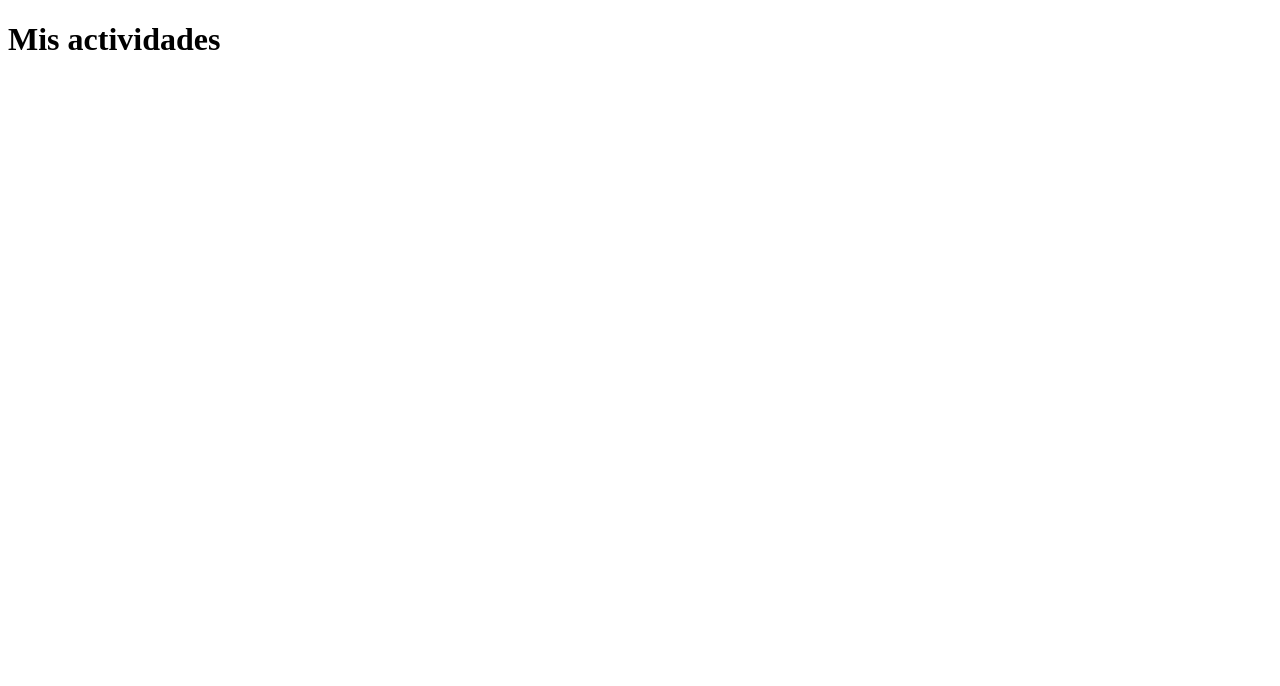
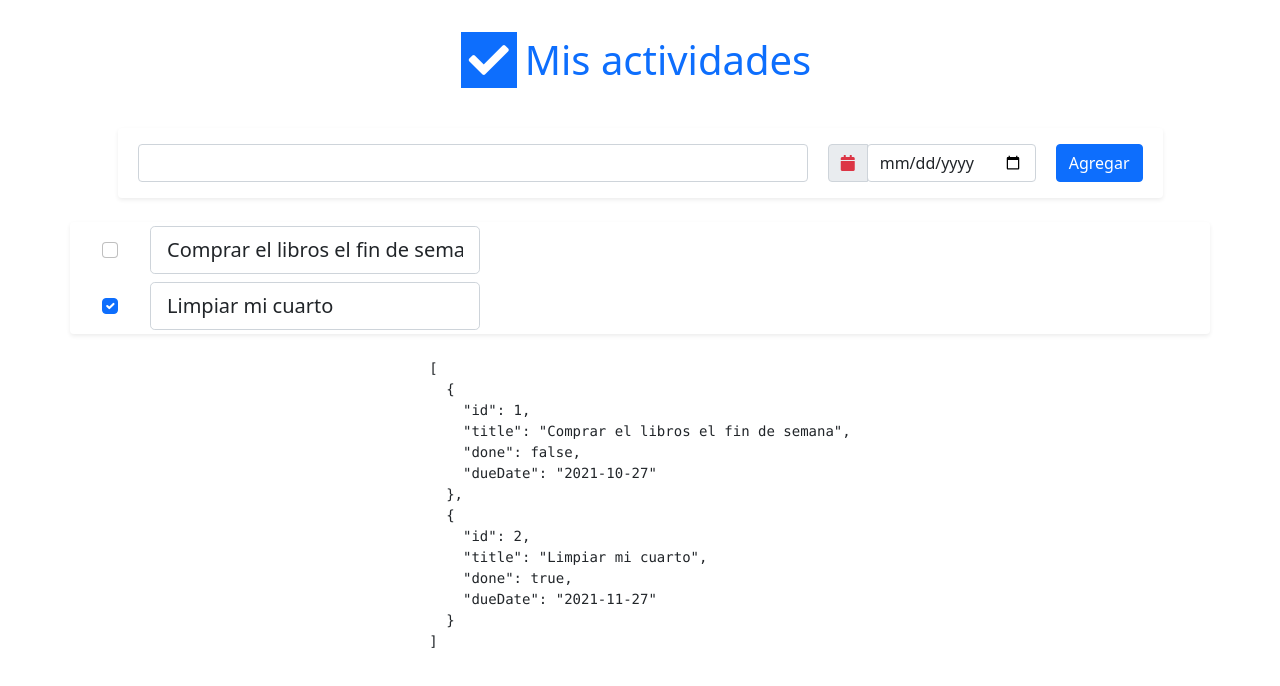
Before and after one commit to franz-bendezu/intro-vue-3-workshop-project-1, a plain HTML site: page index.html in a window 1280 px wide. Drawn offline with nearby package versions, Linux system fonts and the light colour scheme.

Commit message:
end first session

```diff
--- a/assets/styles.css
+++ b/assets/styles.css
@@ -0,0 +1,8 @@
+.add-todo-wrapper{
+    outline: none;
+}
+
+.add-todo-wrapper:focus{
+    border: none;
+    box-shadow: none;
+}
--- a/index.html
+++ b/index.html
@@ -3,6 +3,20 @@
   <head>
     <meta charset="UTF-8" />
     <title>Taller de Vue 3</title>
+    <!-- Bootstrap CSS -->
+    <link
+      href="https://cdn.jsdelivr.net/npm/bootstrap@5.1.1/dist/css/bootstrap.min.css"
+      rel="stylesheet"
+      integrity="sha384-F3w7mX95PdgyTmZZMECAngseQB83DfGTowi0iMjiWaeVhAn4FJkqJByhZMI3AhiU"
+      crossorigin="anonymous"
+    />
+    <!-- Font Awesome -->
+    <link
+      rel="stylesheet"
+      href="https://pro.fontawesome.com/releases/v5.10.0/css/all.css"
+      integrity="sha384-AYmEC3Yw5cVb3ZcuHtOA93w35dYTsvhLPVnYs9eStHfGJvOvKxVfELGroGkvsg+p"
+      crossorigin="anonymous"
+    />
     <!-- Import Styles -->
     <link rel="stylesheet" href="./assets/styles.css" />
     <!-- Import Vue.js -->
@@ -10,7 +24,96 @@
   </head>
   <body>
     <div id="app">
-      <h1 v-bind:title="subtitle">{{title}}</h1>
+      <div class="container">
+        <!-- Title Section  -->
+        <div class="row m-1 p-4">
+          <div class="col">
+            <div class="h1 text-primary text-center p-1">
+              <i class="fas fa-check bg-primary text-white p-2"></i>
+              <span class="p-2" v-bind:title="subtitle">{{title}}</span>
+            </div>
+          </div>
+        </div>
+        <!-- Creation Section  -->
+        <div class="row">
+          <form @submit.prevent="addTask" class="col col-11 mx-auto">
+            <div
+              class="
+                row
+                bg-white
+                rounded
+                shadow-sm
+                p-2
+                align-items-center
+                justify-content-center
+                add-todo-wrapper
+              "
+            >
+              <div class="col my-2">
+                <input
+                  v-model="currentTask.title"
+                  required
+                  class="form-control"
+                  type="text"
+                />
+              </div>
+              <div class="col-auto m-0 my-2 px-2 d-flex align-items-center">
+                <div class="input-group">
+                  <span class="input-group-text">
+                    <i
+                      class="fa fa-calendar"
+                      :class="{'text-danger': taskAlert(currentTask),'text-success': !taskAlert(currentTask)}"
+                    ></i>
+                  </span>
+                  <input
+                    v-model="currentTask.dueDate"
+                    required
+                    class="form-control rounded bg-tranparent"
+                    type="date"
+                  />
+                </div>
+              </div>
+              <div class="col-auto my-2">
+                <button class="btn btn-primary" type="submit">Agregar</button>
+              </div>
+            </div>
+          </form>
+        </div>
+        <div class="row my-4">
+          <div class="col cols-12 bg-white rounded shadow-sm">
+            <div
+              v-for="(task, index) of tasks"
+              :key="task.id"
+              class="row px-3 align-items-center"
+            >
+              <div class="col col-auto m-1 align-items-center">
+                <div>
+                  <input
+                    v-model="task.done"
+                    class="form-check-input"
+                    type="checkbox"
+                  />
+                </div>
+              </div>
+              <div class="col col-auto m-1 align-items-center">
+                <div class="input-group">
+                  <input
+                    v-model="task.title"
+                    class="form-control form-control-lg"
+                  />
+                  <span v-if="taskAlert(task)" class="input-group-text">
+                    <i class="fas fa-exclamation-triangle text-danger"></i>
+                  </span>
+                </div>
+              </div>
+            </div>
+          </div>
+        </div>
+        <!-- List of Task Section  -->
+        <div class="row justify-content-center">
+          <pre v-show="tasks.length>0" class="col col-auto">{{tasks}}</pre>
+        </div>
+      </div>
     </div>
 
     <!-- Import Js -->
--- a/main.js
+++ b/main.js
@@ -1,9 +1,43 @@
 const options = {
-  data(){
-      return {
-        title: "Mis actividades",
-        subtitle: "Tengo 5 actividades",
-      }
+  data() {
+    return {
+      title: "Mis actividades",
+      subtitle: "Tengo 5 actividades",
+      tasks: [
+        {
+          id: 1,
+          title: "Comprar el libros el fin de semana",
+          done: false,
+          dueDate: "2021-10-27",
+        },
+        {
+          id: 2,
+          title: "Limpiar mi cuarto",
+          done: true,
+          dueDate: "2021-11-27",
+        },
+      ],
+      defaultTask: {
+        title: "",
+        done: false,
+        dueDate: "",
+      },
+      currentTask: {
+        title: "",
+        done: false,
+        dueDate: "",
+      },
+      currentDate: "2021-10-03",
+    };
+  },
+  methods: {
+    taskAlert(task) {
+      return !task.done && task.dueDate < this.currentDate;
+    },
+    addTask() {
+      this.tasks.push(Object.assign({}, this.currentTask));
+      this.currentTask = Object.assign({}, this.defaultTask);
+    },
   },
 };
 const app = Vue.createApp(options);
```
